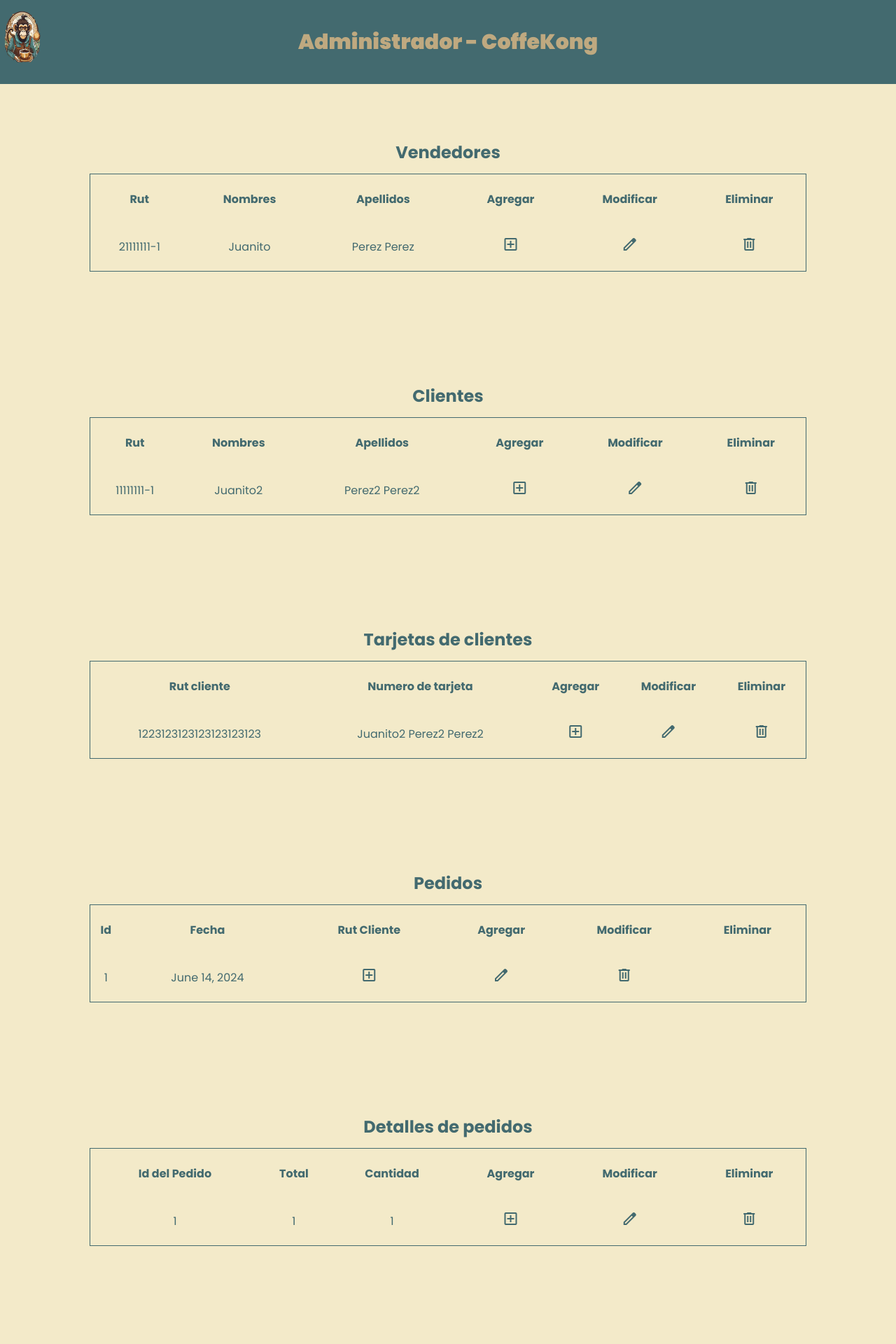
After one commit to ignaciocorrea1/Proyecto-Web, a Django app: page /CoffeKong/crud in a window 1280 px wide. The commit adds this page. Shown: the top 1920 px of the page at 70% size. Run offline with Django 5.2, Linux system fonts and the light colour scheme; data comes from the database, SQL or seed files in the repository; both versions use the stored data as it was after the commit; some libraries are stand-ins or nearby versions.

Commit message:
Crud v1
Vista main del administrador
- Funcion para listar

Faltantes:
- Agregar
- Modificar
- Eliminar

```diff
--- a/Django/CoffeKong/static/css/style.css
+++ b/Django/CoffeKong/static/css/style.css
@@ -1361,3 +1361,55 @@ hr {
     margin-top: 5em;
     margin-left: 3vw;
 }
+
+/* Vistas de administrador */
+.header-crud {
+    display: flex;
+    background-color: #436A6F;
+    height: 15vh;
+}
+
+.header-crud .crud-img {
+    width: 5vw;
+    height: 10vh;
+    margin-left: 0;
+    margin-top: 1vw;
+    position: absolute;
+}
+
+.header-crud .crud-title {
+    position: relative;
+    text-align: center;
+    margin: auto;
+}
+.main-crud .table-crud .table-title {
+    font-size: 1.5em;
+    font-weight: bold;
+    color: #436A6F;
+    height: 6vh;
+}
+
+.main-crud .table-crud {
+    border: 0.1em solid #436A6F;
+    margin: auto;
+    margin-top: 10vh;
+    margin-bottom: 20vh;
+    width: 80vw;
+    color: #436A6F;
+    text-align: center;
+    padding: 0;
+}
+
+.main-crud .table-crud .th-crud,
+.main-crud .table-crud .td-crud {
+    height: 8vh;
+}
+
+.main-crud .table-crud .td-crud .crud-a {
+    text-decoration: none;
+    color: #436A6F;
+}
+
+.main-crud .table-crud .td-crud .crud-a:hover {
+    color: white;
+}
--- a/Django/CoffeKong/templates/pages/carrito.html
+++ b/Django/CoffeKong/templates/pages/carrito.html
@@ -120,7 +120,7 @@
     <script src="{% static '/js/jquery-3.7.1.min.js' %}"></script>
     <!-- Js propio -->
     <script src="{% static '/js/productos.js' %}"></script>
-    <script src="{% static '/js/formulario.js' %}"></script>
+    <script src="{% static '/js/formularios.js' %}"></script>
     <!-- Bootstrap -->
     <script src="{% static '/js/bootstrap/bootstrap.bundle.min.js' %}"></script>
   </body>
--- a/Django/CoffeKong/templates/pages/contrasenia.html
+++ b/Django/CoffeKong/templates/pages/contrasenia.html
@@ -75,7 +75,7 @@
     <script src="{% static '/js/jquery-3.7.1.min.js' %}"></script>
     <!-- Js propio -->
     <script src="{% static '/js/productos.js' %}"></script>
-    <script src="{% static '/js/formulario.js' %}"></script>
+    <script src="{% static '/js/formularios.js' %}"></script>
     <!-- Bootstrap -->
     <script src="{% static '/js/bootstrap/bootstrap.bundle.min.js' %}"></script>
   </body>
--- /dev/null
+++ b/Django/CoffeKong/templates/pages/crud/crud.html
@@ -0,0 +1,302 @@
+<!DOCTYPE html>
+<html lang="en">
+<head>
+    <meta charset="UTF-8">
+    <meta name="viewport" content="width=device-width, initial-scale=1.0">
+    {% load static %}
+
+    <!-- Link style -->
+    <link rel="stylesheet" href="{% static '/css/style.css' %}" />
+    <!-- Link iconos -->
+    <link
+      rel="stylesheet"
+      href="https://fonts.googleapis.com/css2?family=Material+Symbols+Outlined:opsz,wght,FILL,GRAD@20..48,100..700,0..1,-50..200"
+    />
+    <title>Administrador</title>
+</head>
+<body>
+    <!-- Header -->
+    <div class="header-crud">
+        <img src="{% static '/images/logo.png' %}" alt="" class="crud-img">
+        <h1 class="crud-title">Administrador - CoffeKong</h1>
+    </div>
+    <!-- Lista de todas las entidades para su propio crud -->
+    <div class="main-crud">
+        <!-- Vendedores -->
+        <table class="table-crud">
+            <caption class="table-title">Vendedores</caption>
+            <thead>
+                <th class="th-crud">Rut</th>
+                <th class="th-crud">Nombres</th>
+                <th class="th-crud">Apellidos</th>
+                <th class="th-crud">Agregar</th>
+                <th class="th-crud">Modificar</th>
+                <th class="th-crud">Eliminar</th>
+            </thead>
+            <tbody>
+                {% if vendedores %}
+                    {% for tmp in vendedores %}
+                        <tr>
+                            <td class="td-crud">{{tmp.run}}</td>
+                            <td class="td-crud">{{tmp.nombres}}</td>
+                            <td class="td-crud">{{tmp.apaterno}} {{tmp.amaterno}}</td>
+                            <td class="td-crud">
+                                <a href="#" class="crud-a crud-add">
+                                    <span class="material-symbols-outlined"> add_box </span>
+                                </a>
+                            </td>
+                            <td class="td-crud">
+                                <a href="#" class="crud-a crud-upd">
+                                    <span class="material-symbols-outlined"> edit </span>
+                                </a>
+                            </td>
+                            <td class="td-crud">
+                                <a href="#" class="crud-a crud-del">
+                                    <span class="material-symbols-outlined"> delete </span>
+                                </a>
+                            </td>
+                        </tr>
+                    {% endfor %}
+                {% endif %}
+            </tbody>
+        </table>
+
+        <!-- Cliente -->
+        <table class="table-crud">
+            <caption class="table-title">Clientes</caption>
+            <thead>
+                <th class="th-crud">Rut</th>
+                <th class="th-crud">Nombres</th>
+                <th class="th-crud">Apellidos</th>
+                <th class="th-crud">Agregar</th>
+                <th class="th-crud">Modificar</th>
+                <th class="th-crud">Eliminar</th>
+            </thead>
+            <tbody>
+                {% if clientes %}
+                    {% for tmp in clientes %}
+                        <tr>
+                            <td class="td-crud">{{tmp.run}}</td>
+                            <td class="td-crud">{{tmp.nombres}}</td>
+                            <td class="td-crud">{{tmp.apaterno}} {{tmp.amaterno}}</td>
+                            <td class="td-crud">
+                                <a href="#" class="crud-a crud-add">
+                                    <span class="material-symbols-outlined"> add_box </span>
+                                </a>
+                            </td>
+                            <td class="td-crud">
+                                <a href="#" class="crud-a crud-upd">
+                                    <span class="material-symbols-outlined"> edit </span>
+                                </a>
+                            </td>
+                            <td class="td-crud">
+                                <a href="#" class="crud-a crud-del">
+                                    <span class="material-symbols-outlined"> delete </span>
+                                </a>
+                            </td>
+                        </tr>
+                    {% endfor %}
+                {% endif %}
+            </tbody>
+        </table>
+
+        <!-- Tarjetas de clientes -->
+        <table class="table-crud">
+            <caption class="table-title">Tarjetas de clientes</caption>
+            <thead>
+                <th class="th-crud">Rut cliente</th>
+                <th class="th-crud">Numero de tarjeta</th>
+                <th class="th-crud">Agregar</th>
+                <th class="th-crud">Modificar</th>
+                <th class="th-crud">Eliminar</th>
+            </thead>
+            <tbody>
+                {% if tarjetas %}
+                    {% for tmp in tarjetas %}
+                        <tr>
+                            <td class="td-crud">{{tmp.nro_tarjeta}}</td>
+                            <td class="td-crud">{{tmp.run}}</td>
+                            <td class="td-crud">
+                                <a href="#" class="crud-a crud-add">
+                                    <span class="material-symbols-outlined"> add_box </span>
+                                </a>
+                            </td>
+                            <td class="td-crud">
+                                <a href="#" class="crud-a crud-upd">
+                                    <span class="material-symbols-outlined"> edit </span>
+                                </a>
+                            </td>
+                            <td class="td-crud">
+                                <a href="#" class="crud-a crud-del">
+                                    <span class="material-symbols-outlined"> delete </span>
+                                </a>
+                            </td>
+                        </tr>
+                    {% endfor %}
+                {% endif %}
+            </tbody>
+        </table>
+
+        <!-- Pedidos -->
+        <table class="table-crud">
+            <caption class="table-title">Pedidos</caption>
+            <thead>
+                <th class="th-crud">Id</th>
+                <th class="th-crud">Fecha</th>
+                <th class="th-crud">Rut Cliente</th>
+                <th class="th-crud">Agregar</th>
+                <th class="th-crud">Modificar</th>
+                <th class="th-crud">Eliminar</th>
+            </thead>
+            <tbody>
+                {% if pedidos %}
+                    {% for tmp in pedidos %}
+                        <tr>
+                            <td class="td-crud">{{tmp.id_pedido}}</td>
+                            <td class="td-crud">{{tmp.fecha}}</td>
+                            <td class="td-crud">
+                                <a href="#" class="crud-a crud-add">
+                                    <span class="material-symbols-outlined"> add_box </span>
+                                </a>
+                            </td>
+                            <td class="td-crud">
+                                <a href="#" class="crud-a crud-upd">
+                                    <span class="material-symbols-outlined"> edit </span>
+                                </a>
+                            </td>
+                            <td class="td-crud">
+                                <a href="#" class="crud-a crud-del">
+                                    <span class="material-symbols-outlined"> delete </span>
+                                </a>
+                            </td>
+                        </tr>
+                    {% endfor %}
+                {% endif %}
+            </tbody>
+        </table>
+
+        <!-- Detalles de pedidos -->
+        <table class="table-crud">
+            <caption class="table-title">Detalles de pedidos</caption>
+            <thead>
+                <th class="th-crud">Id del Pedido</th>
+                <th class="th-crud">Total</th>
+                <th class="th-crud">Cantidad</th>
+                <th class="th-crud">Agregar</th>
+                <th class="th-crud">Modificar</th>
+                <th class="th-crud">Eliminar</th>
+            </thead>
+            <tbody>
+                {% if detallePedidos %}
+                    {% for tmp in detallePedidos %}
+                        <tr>
+                            <td class="td-crud">{{tmp.id_pedido}}</td>
+                            <td class="td-crud">{{tmp.total}}</td>
+                            <td class="td-crud">{{tmp.cantidad}}</td>
+                            <td class="td-crud">
+                                <a href="#" class="crud-a crud-add">
+                                    <span class="material-symbols-outlined"> add_box </span>
+                                </a>
+                            </td>
+                            <td class="td-crud">
+                                <a href="#" class="crud-a crud-upd">
+                                    <span class="material-symbols-outlined"> edit </span>
+                                </a>
+                            </td>
+                            <td class="td-crud">
+                                <a href="#" class="crud-a crud-del">
+                                    <span class="material-symbols-outlined"> delete </span>
+                                </a>
+                            </td>
+                        </tr>
+                    {% endfor %}
+                {% endif %}
+            </tbody>
+        </table>
+
+        <!-- Productos -->
+        <table class="table-crud">
+            <caption class="table-title">Productos</caption>
+            <thead>
+                <th class="th-crud">Id</th>
+                <th class="th-crud">Nombre</th>
+                <th class="th-crud">Tipo</th>
+                <th class="th-crud">Agregar</th>
+                <th class="th-crud">Modificar</th>
+                <th class="th-crud">Eliminar</th>
+            </thead>
+            <tbody>
+                {% if productos %}
+                    {% for tmp in productos %}
+                        <tr>
+                            <td class="td-crud">{{tmp.id_producto}}</td>
+                            <td class="td-crud">{{tmp.nombre}}</td>
+                            <td class="td-crud">{{tmp.tipo}}</td>
+                            <td class="td-crud">
+                                <a href="#" class="crud-a crud-add">
+                                    <span class="material-symbols-outlined"> add_box </span>
+                                </a>
+                            </td>
+                            <td class="td-crud">
+                                <a href="#" class="crud-a crud-upd">
+                                    <span class="material-symbols-outlined"> edit </span>
+                                </a>
+                            </td>
+                            <td class="td-crud">
+                                <a href="#" class="crud-a crud-del">
+                                    <span class="material-symbols-outlined"> delete </span>
+                                </a>
+                            </td>
+                        </tr>
+                    {% endfor %}
+                {% endif %}
+            </tbody>
+        </table>
+
+        <!-- Tipos de Productos -->
+        <table class="table-crud">
+            <caption class="table-title">Tipos de Productos</caption>
+            <thead>
+                <th class="th-crud">Id</th>
+                <th class="th-crud">Descripcion</th>
+                <th class="th-crud">Agregar</th>
+                <th class="th-crud">Modificar</th>
+                <th class="th-crud">Eliminar</th>
+            </thead>
+            <tbody>
+                {% if tipoProductos %}
+                    {% for tmp in tipoProductos %}
+                        <tr>
+                            <td class="td-crud">{{tmp.id_tipoproducto}}</td>
+                            <td class="td-crud">{{tmp.descripcion}}</td>
+                            <td class="td-crud">
+                                <a href="#" class="crud-a crud-add">
+                                    <span class="material-symbols-outlined"> add_box </span>
+                                </a>
+                            </td>
+                            <td class="td-crud">
+                                <a href="#" class="crud-a crud-upd">
+                                    <span class="material-symbols-outlined"> edit </span>
+                                </a>
+                            </td>
+                            <td class="td-crud">
+                                <a href="#" class="crud-a crud-del">
+                                    <span class="material-symbols-outlined"> delete </span>
+                                </a>
+                            </td>
+                        </tr>
+                    {% endfor %}
+                {% endif %}
+            </tbody>
+        </table>
+    </div>
+
+    <!-- jquery -->
+    <script src="{% static '/js/jquery-3.7.1.min.js' %}"></script>
+    <!-- Js propio -->
+    <script src="{% static '/js/productos.js' %}"></script>
+    <script src="{% static '/js/formularios.js' %}"></script>
+    <!-- Bootstrap -->
+    <script src="{% static '/js/bootstrap/bootstrap.bundle.min.js' %}"></script>
+</body>
+</html>
--- a/Django/CoffeKong/templates/pages/detalle.html
+++ b/Django/CoffeKong/templates/pages/detalle.html
@@ -93,7 +93,7 @@
     <script src="{% static '/js/jquery-3.7.1.min.js' %}"></script>
     <!-- Js propio -->
     <script src="{% static '/js/productos.js' %}"></script>
-    <script src="{% static '/js/formulario.js' %}"></script>
+    <script src="{% static '/js/formularios.js' %}"></script>
     <!-- Bootstrap -->
     <script src="{% static '/js/bootstrap/bootstrap.bundle.min.js' %}"></script>
   </body>
--- a/Django/CoffeKong/templates/pages/historial.html
+++ b/Django/CoffeKong/templates/pages/historial.html
@@ -77,7 +77,7 @@
     <script src="{% static '/js/jquery-3.7.1.min.js' %}"></script>
     <!-- Js propio -->
     <script src="{% static '/js/productos.js' %}"></script>
-    <script src="{% static '/js/formulario.js' %}"></script>
+    <script src="{% static '/js/formularios.js' %}"></script>
     <!-- Bootstrap -->
     <script src="{% static '/js/bootstrap/bootstrap.bundle.min.js' %}"></script>
   </body>
--- a/Django/CoffeKong/templates/pages/index.html
+++ b/Django/CoffeKong/templates/pages/index.html
@@ -200,7 +200,7 @@
     <script src="{% static '/js/jquery-3.7.1.min.js' %}"></script>
     <!-- Js propio -->
     <script src="{% static '/js/productos.js' %}"></script>
-    <script src="{% static '/js/formulario.js' %}"></script>
+    <script src="{% static '/js/formularios.js' %}"></script>
     <!-- Bootstrap -->
     <script src="{% static '/js/bootstrap/bootstrap.bundle.min.js' %}"></script>
   </body>
--- a/Django/CoffeKong/templates/pages/ingreso.html
+++ b/Django/CoffeKong/templates/pages/ingreso.html
@@ -83,7 +83,7 @@
     <script src="{% static '/js/jquery-3.7.1.min.js' %}"></script>
     <!-- Js propio -->
     <script src="{% static '/js/productos.js' %}"></script>
-    <script src="{% static '/js/formulario.js' %}"></script>
+    <script src="{% static '/js/formularios.js' %}"></script>
     <!-- Bootstrap -->
     <script src="{% static '/js/bootstrap/bootstrap.bundle.min.js' %}"></script>
   </body>
--- a/Django/CoffeKong/templates/pages/menu.html
+++ b/Django/CoffeKong/templates/pages/menu.html
@@ -1794,7 +1794,7 @@
     <script src="{% static '/js/jquery-3.7.1.min.js' %}"></script>
     <!-- Js propio -->
     <script src="{% static '/js/productos.js' %}"></script>
-    <script src="{% static '/js/formulario.js' %}"></script>
+    <script src="{% static '/js/formularios.js' %}"></script>
     <!-- Bootstrap -->
     <script src="{% static '/js/bootstrap/bootstrap.bundle.min.js' %}"></script>
   </body>
--- a/Django/CoffeKong/templates/pages/pago.html
+++ b/Django/CoffeKong/templates/pages/pago.html
@@ -215,7 +215,7 @@
     <script src="{% static '/js/jquery-3.7.1.min.js' %}"></script>
     <!-- Js propio -->
     <script src="{% static '/js/productos.js' %}"></script>
-    <script src="{% static '/js/formulario.js' %}"></script>
+    <script src="{% static '/js/formularios.js' %}"></script>
     <!-- Bootstrap -->
     <script src="{% static '/js/bootstrap/bootstrap.bundle.min.js' %}"></script>
   </body>
--- a/Django/CoffeKong/templates/pages/seguimiento.html
+++ b/Django/CoffeKong/templates/pages/seguimiento.html
@@ -76,7 +76,7 @@
     <script src="{% static '/js/jquery-3.7.1.min.js' %}"></script>
     <!-- Js propio -->
     <script src="{% static '/js/productos.js' %}"></script>
-    <script src="{% static '/js/formulario.js' %}"></script>
+    <script src="{% static '/js/formularios.js' %}"></script>
     <!-- Bootstrap -->
     <script src="{% static '/js/bootstrap/bootstrap.bundle.min.js' %}"></script>
   </body>
--- a/Django/CoffeKong/templates/pages/seguimiento2.html
+++ b/Django/CoffeKong/templates/pages/seguimiento2.html
@@ -116,7 +116,7 @@
     <script src="{% static '/js/jquery-3.7.1.min.js' %}"></script>
     <!-- Js propio -->
     <script src="{% static '/js/productos.js' %}"></script>
-    <script src="{% static '/js/formulario.js' %}"></script>
+    <script src="{% static '/js/formularios.js' %}"></script>
     <!-- Bootstrap -->
     <script src="{% static '/js/bootstrap/bootstrap.bundle.min.js' %}"></script>
   </body>
--- a/Django/CoffeKong/templates/pages/unete.html
+++ b/Django/CoffeKong/templates/pages/unete.html
@@ -133,7 +133,7 @@
     <script src="{% static '/js/jquery-3.7.1.min.js' %}"></script>
     <!-- Js propio -->
     <script src="{% static '/js/productos.js' %}"></script>
-    <script src="{% static '/js/formulario.js' %}"></script>
+    <script src="{% static '/js/formularios.js' %}"></script>
     <!-- Bootstrap -->
     <script src="{% static '/js/bootstrap/bootstrap.bundle.min.js' %}"></script>
   </body>
--- a/Django/CoffeKong/urls.py
+++ b/Django/CoffeKong/urls.py
@@ -14,4 +14,5 @@ urlpatterns = [
     path("contrasenia", views.contrasenia, name="contrasenia"),
     path("historial", views.historial, name="historial"),
     path("detalle", views.detalle, name="detalle"),
+    path("crud", views.crud, name="crud"),
 ]
--- a/Django/CoffeKong/views.py
+++ b/Django/CoffeKong/views.py
@@ -1,13 +1,49 @@
 from django.shortcuts import render
+from .models import cliente, vendedor, tarjeta, tipoProducto, producto, pedido, detallePedido
+import json
 
 # Create your views here.
 def index(request):
     context = {}
+    # import_data()
     return render(request, "pages/index.html", context)
 
 def menu(request):
     context = {}
     return render(request, "pages/menu.html", context)
+
+""" Función para importar los productos del Json a la BD
+def import_data():
+    try:
+        # Se leen los datos
+        with open('CoffeKong/static/json/productos.json', 'r', encoding='utf-8') as json_file:
+            # Se crea y se asigna un diccionario a "productos"
+            productos = json.load(json_file)
+            # Se recorren los datos para crear los "tipoProductos"
+            for tp in productos:
+                tp = tipoProducto.objects.create(
+                    id_tipoproducto = tp["tipo"],
+                    descripcion = "Bebida" if tp["tipo"] == "b" else "Comida"
+                )
+                tp.save()
+
+            # Se recorren los datos para crear los "productos"
+            for p in productos:
+                # Se crea un objeto y se manda a la BD
+                p = producto.objects.create(
+                    id_producto = p["id"],
+                    nombre = p["nombre"],
+                    descripcion = p["descripcion"],
+                    precio = p["precio"],
+                    imagen = p["imagen"],
+                    tipo = p["tipo"]
+                )
+                p.save()
+                productos.close()
+
+    except Exception as e:
+        print("Error al cargar el Json", e)
+"""
 
 def unete(request):
     context = {}
@@ -44,3 +80,23 @@ def historial(request):
 def detalle(request):
     context = {}
     return render(request, "pages/detalle.html", context)
+
+def crud(request):
+    # Vendedores
+    vendedores = vendedor.objects.all();
+    clientes = cliente.objects.all();
+    tarjetas = tarjeta.objects.all();
+    pedidos = pedido.objects.all();
+    detallePedidos = detallePedido.objects.all();
+    productos = producto.objects.all();
+    tipoProductos = tipoProducto.objects.all();
+    context = {
+        "vendedores": vendedores,
+        "clientes": clientes,
+        "tarjetas": tarjetas,
+        "pedidos": pedidos,
+        "detallePedidos": detallePedidos,
+        "productos": productos,
+        "tipoProductos": tipoProductos,
+    }
+    return render(request, "pages/crud/crud.html", context)
```
Also changed, not shown: Django/CoffeKong/models.py (+4 -4 lines), Django/CoffeKong/static/json/productos.json (+4 -4 lines), Django/CoffeKong/static/js/formularios.js (renamed from Django/CoffeKong/static/js/formulario.js), Django/db.sqlite3.
